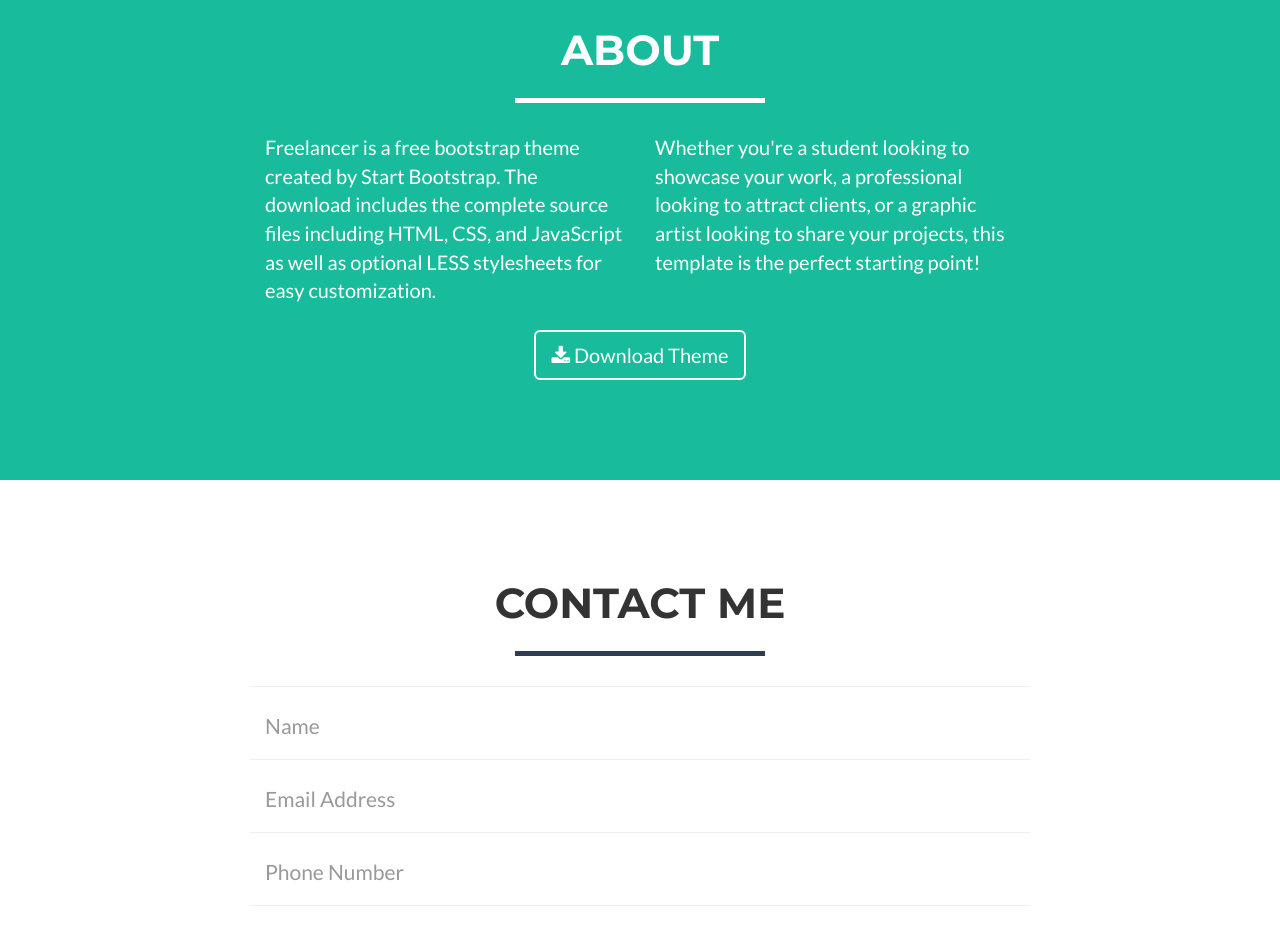
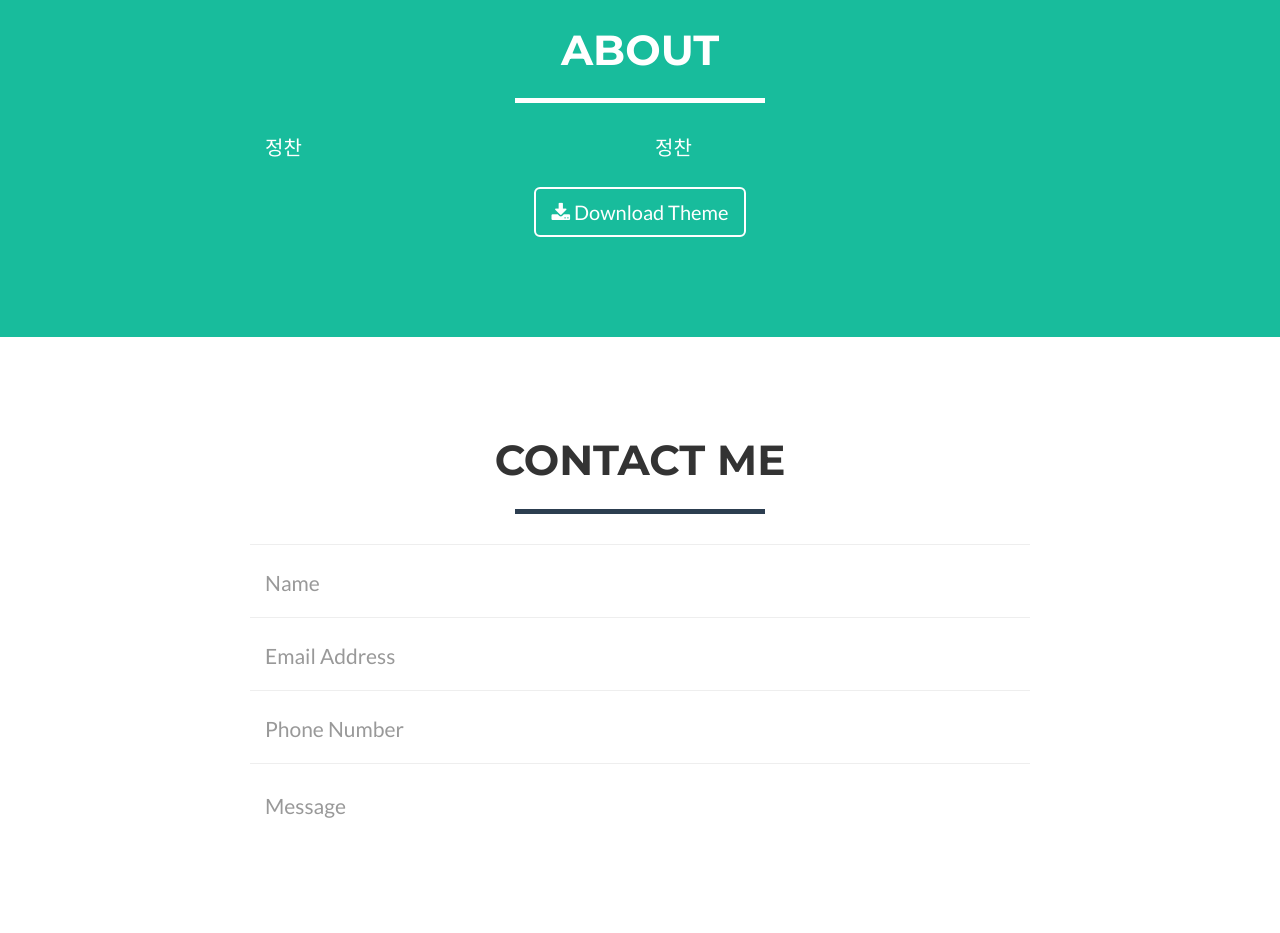
Before and after one commit to jeongchan-smc/portfolio, a website: page index.html in a window 1280 px wide. Shown: the part 2000-2933 px from the top of the page. Drawn offline with nearby package versions, Linux system fonts and the light colour scheme.

Commit message:
Update index.html

```diff
--- a/index.html
+++ b/index.html
@@ -168,10 +168,10 @@
             </div>
             <div class="row">
                 <div class="col-lg-4 col-lg-offset-2">
-                    <p>Freelancer is a free bootstrap theme created by Start Bootstrap. The download includes the complete source files including HTML, CSS, and JavaScript as well as optional LESS stylesheets for easy customization.</p>
+                    <p>정찬</p>
                 </div>
                 <div class="col-lg-4">
-                    <p>Whether you're a student looking to showcase your work, a professional looking to attract clients, or a graphic artist looking to share your projects, this template is the perfect starting point!</p>
+                    <p>정찬</p>
                 </div>
                 <div class="col-lg-8 col-lg-offset-2 text-center">
                     <a href="#" class="btn btn-lg btn-outline">
```
